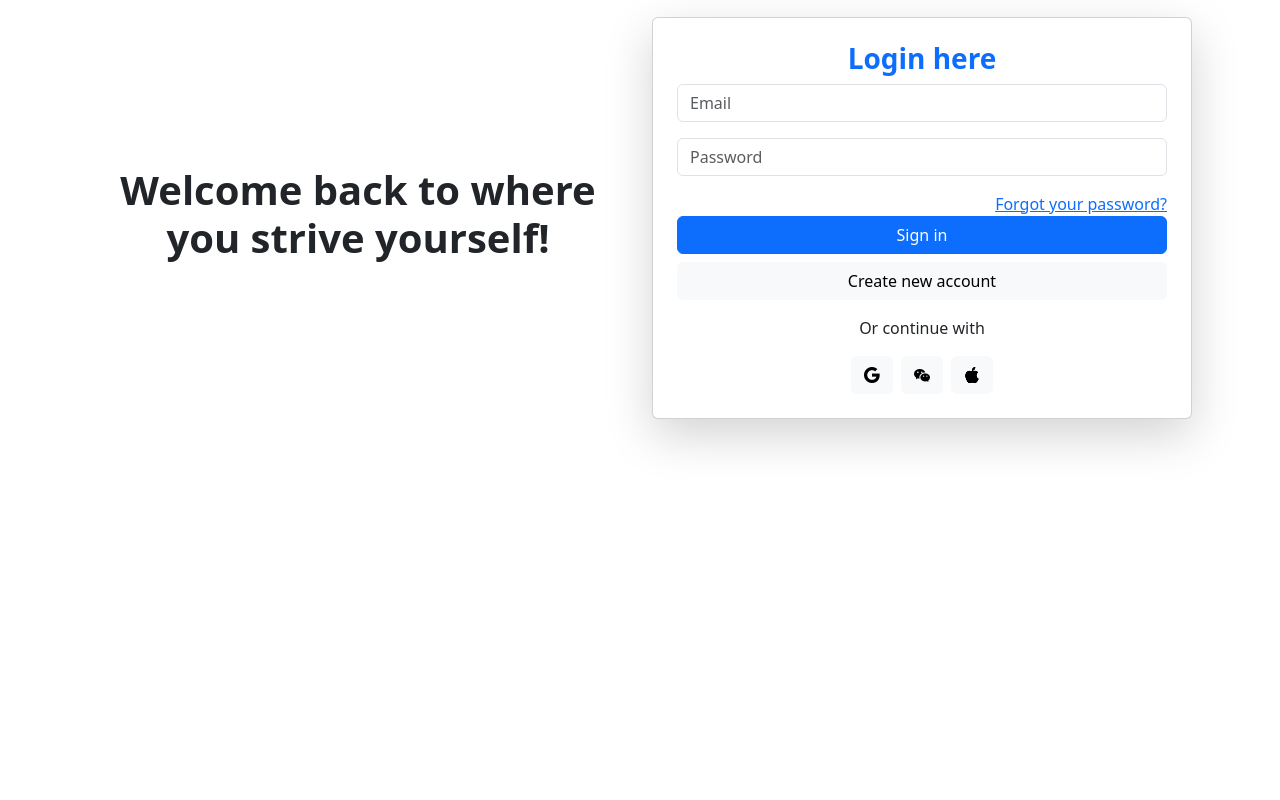
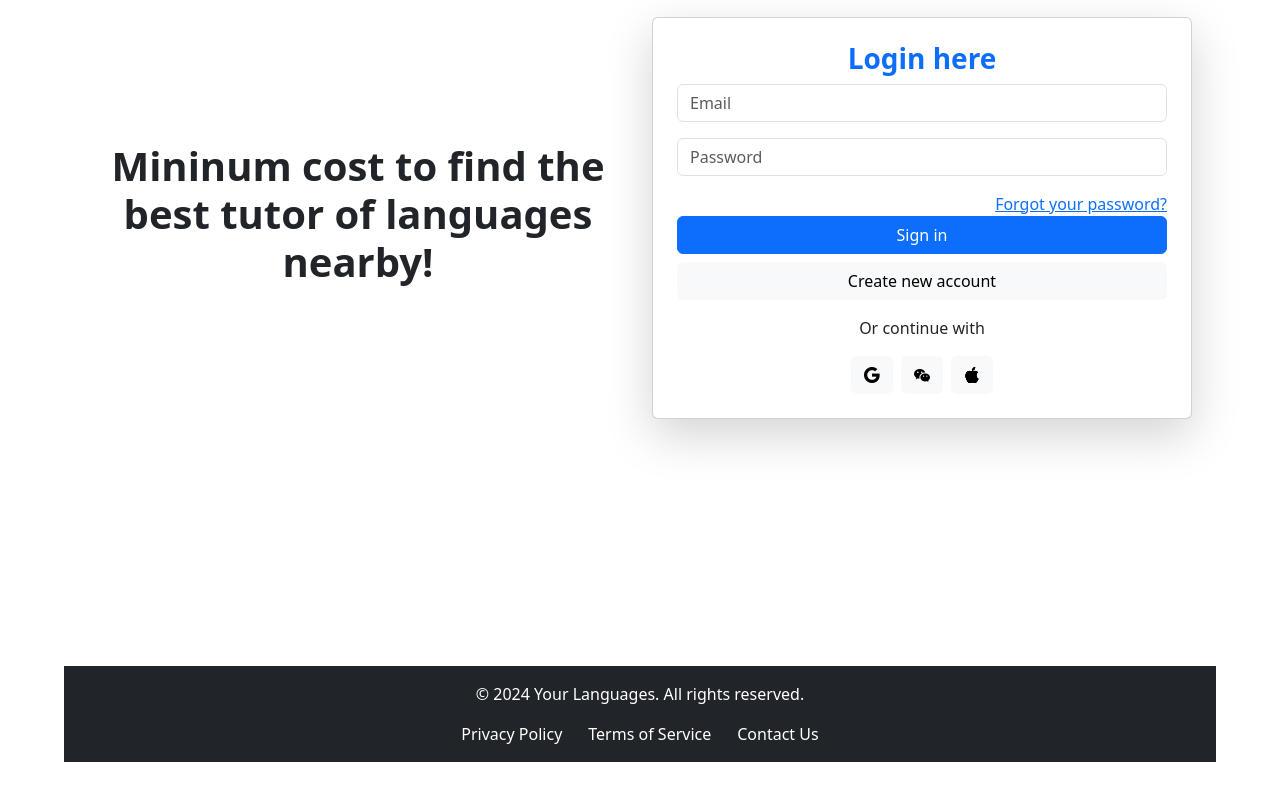
Before and after one commit to MaribelWang/LP_YourLanguages_Vue3, a Vue app: page /login in a window 1280 px wide. Shown: the part 302-1102 px from the top of the page. Before the commit the page ends 984 px from the top, so only its background shows below. Built offline with nearby package versions, Linux system fonts and the light colour scheme.

Commit message:
Separate Footer component

```diff
--- a/package.json
+++ b/package.json
@@ -14,7 +14,8 @@
     "bootstrap-icons": "^1.11.3",
     "vee-validate": "^4.15.0",
     "vue": "^3.5.13",
-    "vue-router": "^4.5.0"
+    "vue-router": "^4.5.0",
+    "yup": "^1.6.1"
   },
   "devDependencies": {
     "@vitejs/plugin-vue": "^5.2.1",
--- a/src/App.vue
+++ b/src/App.vue
@@ -2,6 +2,7 @@
   <div id="app">
     <Navbar />
     <router-view />
+    <Footer />
   </div>
 </template>
 
@@ -9,6 +10,7 @@
 import 'bootstrap/dist/css/bootstrap.min.css';
 import 'bootstrap';
 import Navbar from './components/Navbar.vue';
+import Footer from './components/Footer.vue';
 </script>
 
 <style scoped>
--- /dev/null
+++ b/src/components/Footer.vue
@@ -0,0 +1,28 @@
+<template>
+  <footer class="text-center mt-5 p-3 bg-dark text-white">
+    <p>© 2024 Your Languages. All rights reserved.</p>
+    <nav>
+      <a href="#" class="text-white me-3">Privacy Policy</a>
+      <a href="#" class="text-white me-3">Terms of Service</a>
+      <a href="#" class="text-white">Contact Us</a>
+    </nav>
+  </footer>
+</template>
+
+<style scoped>
+footer {
+  background-color: #333;
+  color: white;
+  padding: 20px;
+}
+
+footer a {
+  color: white;
+  text-decoration: none;
+  margin: 0 10px;
+}
+
+footer a:hover {
+  text-decoration: underline;
+}
+</style>
--- a/src/views/Home.vue
+++ b/src/views/Home.vue
@@ -59,16 +59,6 @@
         </ul>
       </nav>
     </div>
-
-       <!-- Footer -->
-    <footer class="text-center mt-5 p-3 bg-dark text-white">
-      <p>© 2024 Your Languages. All rights reserved.</p>
-      <nav>
-        <a href="#" class="text-white me-3">Privacy Policy</a>
-        <a href="#" class="text-white me-3">Terms of Service</a>
-        <a href="#" class="text-white">Contact Us</a>
-      </nav>
-    </footer>
   </div>
 
 </template>
--- a/src/views/Login.vue
+++ b/src/views/Login.vue
@@ -2,7 +2,7 @@
   <div class="container-fluid d-flex justify-content-center align-items-center vh-100">
     <div class="row w-100">
       <div class="col-md-6 d-flex flex-column justify-content-center text-center">
-        <h1 class="fw-bold">Welcome back to where you strive yourself!</h1>
+        <h1 class="fw-bold">Mininum cost to find the best tutor of languages nearby!</h1>
       </div>
       <div class="col-md-6 d-flex flex-column justify-content-center">
         <div class="card p-4 shadow-lg">
```
Also changed, not shown: 1 other file (tests, documents, lock files or other folders).
